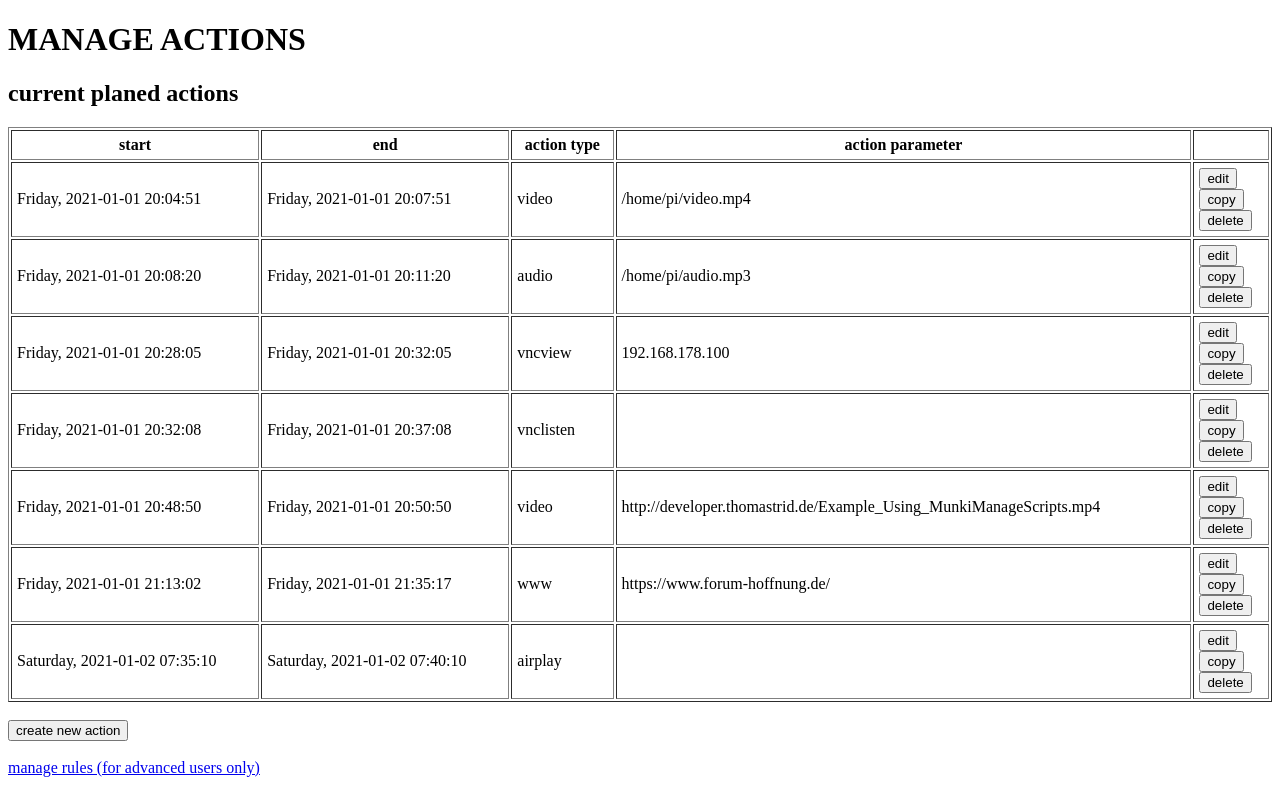
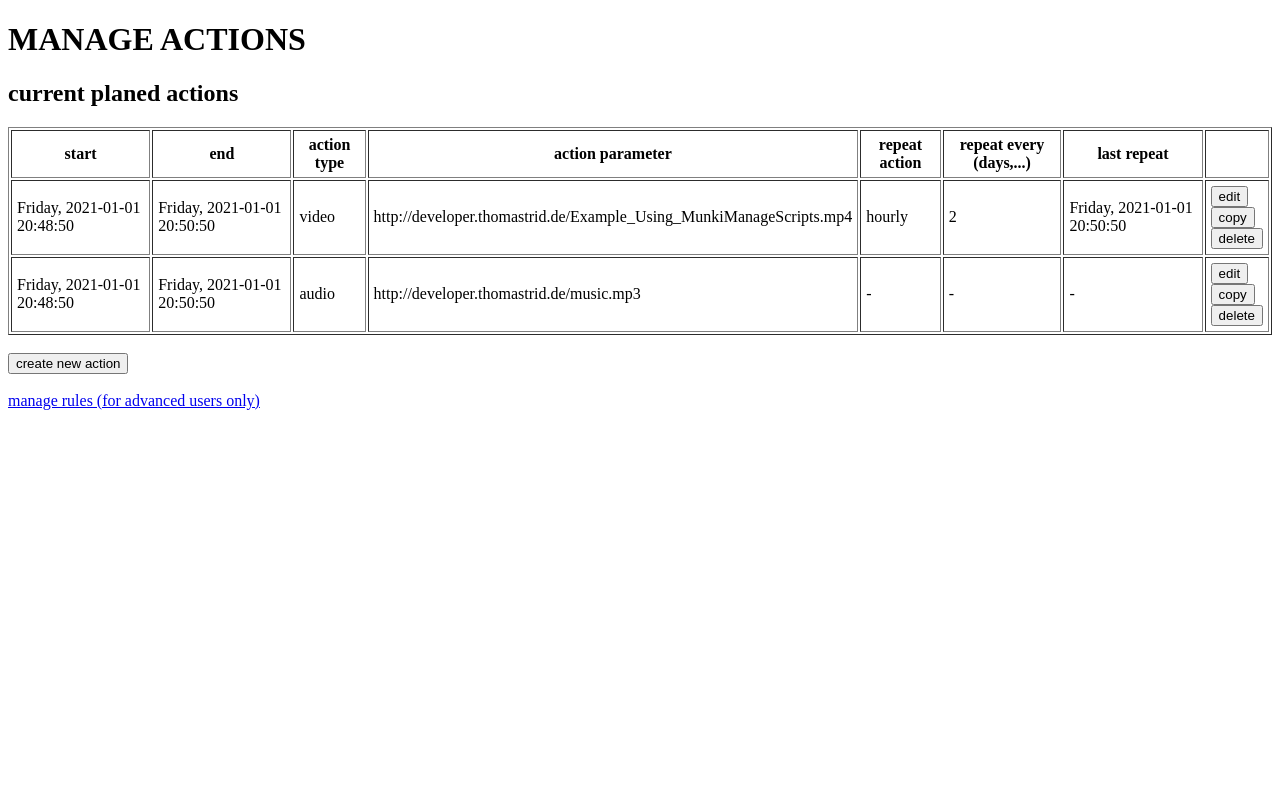
Before and after one commit to tm-dd/RPiPC, a PHP site: page /index.php in a window 1280 px wide. Run offline with PHP 8.4, Linux system fonts and the light colour scheme; some libraries are stand-ins or nearby versions.

Commit message:
allow repeating of actions now

```diff
--- a/var/www/html/rpipc/config.php
+++ b/var/www/html/rpipc/config.php
@@ -35,7 +35,7 @@
     // CSV settings
     $csvDelimiterChar=';';
     $csvEnclosureChar='"';
-    $lastCsvLine="# rpipc,version=1\n";
+    $lastCsvLine="# rpipc,version=2\n";
 
     // security setting (set to 'y' to allow to change the commands)
     $allowManageRules='y';
--- a/var/www/html/rpipc/functions.php
+++ b/var/www/html/rpipc/functions.php
@@ -327,6 +327,18 @@ function chooseActionType($currentAction,$actionRules)
     echo "</select>\n";
 }
 
+// get a list of values
+function chooseVaulue($currentValue,$arrayOfValues,$valueName)
+{
+    echo "<select size='1' name='$valueName'>\n";
+    if ( $currentValue!='' ) { echo "<option>".$currentValue."</option>\n"; echo "<option>---</option>\n"; }
+    foreach ($arrayOfValues as $value)
+    {
+      echo "<option>".$value."</option>\n";
+    }
+    echo "</select>\n";
+}
+
 // get actions als table
 function printActionsAsTableToEdit($csvValues,$debug)
 {
@@ -343,6 +355,9 @@ function printActionsAsTableToEdit($csvValues,$debug)
   echo "<th>end</th>\n";
   echo "<th>action type</th>\n";
   echo "<th>action parameter</th>\n";
+  echo "<th>repeat action</th>\n";
+  echo "<th>repeat every (days,...)</th>\n";
+  echo "<th>last repeat</th>\n";
   echo "<th>&nbsp;</th>\n";
   echo "</th></tr>\n";
 
@@ -356,6 +371,17 @@ function printActionsAsTableToEdit($csvValues,$debug)
     echo '<td>'; showDateAndTime($dim1val[2]); echo "</td>\n";
     echo '<td>'.$dim1val[3].'</td>'."\n";
     echo '<td>'.$dim1val[4].'</td>'."\n";
+    if ( $dim1val[5] == '-' )
+    {
+    	// show no repeat settings, if "repeat action" is unused (value "-")
+    	echo "<td>-</td>\n<td>-</td>\n<td>-</td>\n";
+    }
+    else
+    {
+		echo '<td>'.$dim1val[5].'</td>'."\n";
+		echo '<td>'.$dim1val[6].'</td>'."\n";
+		echo '<td>'; showDateAndTime($dim1val[7]); echo "</td>\n";
+    }
     echo '<td>';
     echo '<form action="./index.php" method="post"><input type="hidden" name="ID" value="'.$dim1val[0].'">';
     echo '<input type="hidden" name="do" value="showEditAction"><input type="submit" value="edit"></form>'."\n";
@@ -422,7 +448,7 @@ function printActionLineAsTableToEditOrCopy($csvLine,$editOrCopy,$actionRules)
 {
 
     // for new actions, only
-    if ($csvLine=='') { $csvLine=array('-1',time(),(time()+300),'*** please choose ***',''); }
+    if ($csvLine=='') { $csvLine=array('-1',time(),(time()+300),'*** please choose ***','','no repeat','-',(time()+300)); }
 
     // start the table
     echo "\n<table align=\"center\" border=1 width=\"100%\" cellpadding=\"5\">\n";
@@ -438,9 +464,14 @@ function printActionLineAsTableToEditOrCopy($csvLine,$editOrCopy,$actionRules)
     echo "<th>start</th>\n";
     echo "<th>end</th>\n";
     echo "<th>action type</th>\n";
-    echo "<th>action parameter (only one string is possible)</th>\n";
+    echo "<th>action parameter (only one string)</th>\n";
+    echo "<th>repeat action</th>\n";
+    echo "<th>repeat every (days,...)</th>\n";
+    echo "<th>last repeat</th>\n";
     echo "<th>&nbsp;</th>\n";
     echo "</tr>\n";
+
+    $repeatValues=array('hourly','daily','weekly','monthly');
 
     // values of the line
     echo '<tr>'."\n";
@@ -448,6 +479,9 @@ function printActionLineAsTableToEditOrCopy($csvLine,$editOrCopy,$actionRules)
     echo '<td align="center">'; inputDateAndTime($csvLine[2],'e'); echo "</td>\n";
     echo '<td align="center">'; chooseActionType($csvLine[3],$actionRules);'</td>'."\n";
     echo '<td align="center"><input type="text" size="40" name="actionValue" value="'.$csvLine[4].'"></td>'."\n";
+    echo '<td align="center">'; chooseVaulue($csvLine[5],$repeatValues,'repeatAction');'</td>'."\n";
+    echo '<td align="center">'; printSelectField("repeatEvery",$csvLine[6],1,31); '</td>'."\n";
+    echo '<td align="center">'; inputDateAndTime($csvLine[7],'l'); echo "</td>\n";
 
     if ($editOrCopy=='edit') { echo '<td align="center"><input type="submit" value="EDIT ACTION"></td>'."\n"; }
     if ($editOrCopy=='copy') { echo '<td align="center"><input type="submit" value="CREATE ACTION"></td>'."\n"; }
@@ -519,6 +553,9 @@ function printActionLineAsTableToDelete($csvLine)
     echo "<th>end</th>\n";
     echo "<th>action type</th>\n";
     echo "<th>action parameters</th>\n";
+    echo "<th>repeat action</th>\n";
+    echo "<th>repeat every (days,...)</th>\n";
+    echo "<th>last repeat</th>\n";
     echo "<th>&nbsp;</th>\n";
     echo "</tr>\n";
 
@@ -528,6 +565,17 @@ function printActionLineAsTableToDelete($csvLine)
     echo '<td>'; showDateAndTime($csvLine[2]); echo "</td>\n";
     echo '<td>'.$csvLine[3]."</td>\n";
     echo '<td>'.$csvLine[4]."</td>\n";
+    if ( $csvLine[5] == '-' )
+    {
+    	// show no repeat settings, if "repeat action" is unused (value "-")
+    	echo "<td>-</td>\n<td>-</td>\n<td>-</td>\n";
+    }
+    else
+    {
+		echo '<td>'.$csvLine[5].'</td>'."\n";
+		echo '<td>'.$csvLine[6].'</td>'."\n";
+		echo '<td>'; showDateAndTime($csvLine[7]); echo "</td>\n";
+    }
     echo '<td><input type="submit" value="DELETE NOW"></td>'."\n";
 
     echo "</tr>\n";
--- a/var/www/html/rpipc/index.php
+++ b/var/www/html/rpipc/index.php
@@ -60,7 +60,14 @@
         if (isset($_POST['esecond'])) { $esecond=$_POST['esecond']; } else { $esecond=0; }
         if (isset($_POST['actionType'])) { $actionType=$_POST['actionType']; } else { $actionType=0; }
         if (isset($_POST['actionValue'])) { $actionValue=$_POST['actionValue']; } else { $actionValue=0; }
-
+        if (isset($_POST['repeatAction'])) { $repeatAction=$_POST['repeatAction']; } else { $repeatAction=0; }
+        if (isset($_POST['actionValue'])) { $repeatEvery=$_POST['repeatEvery']; } else { $repeatEvery=0; }
+        if (isset($_POST['lyear'])) { $lyear=$_POST['lyear']; } else { $lyear=0; }
+        if (isset($_POST['lmonth'])) { $lmonth=$_POST['lmonth']; } else { $lmonth=0; }
+        if (isset($_POST['lday'])) { $lday=$_POST['lday']; } else { $lday=0; }
+        if (isset($_POST['lhour'])) { $lhour=$_POST['lhour']; } else { $lhour=0; }
+        if (isset($_POST['lminute'])) { $lminute=$_POST['lminute']; } else { $lminute=0; }
+        if (isset($_POST['lsecond'])) { $lsecond=$_POST['lsecond']; } else { $lsecond=0; }
 
 /*****************
 
@@ -139,7 +146,9 @@
 
                 $begin=getTimpstampOfDateTimeSting("$byear-$bmonth-$bday $bhour:$bminute:$bsecond");
                 $end=getTimpstampOfDateTimeSting("$eyear-$emonth-$eday $ehour:$eminute:$esecond");
-                $newLine = array("$ID","$begin","$end","$actionType","$actionValue");
+                $repeatEnd=getTimpstampOfDateTimeSting("$lyear-$lmonth-$lday $lhour:$lminute:$lsecond");
+                if (($repeatAction=='---')||($repeatAction=='no repeat')) { $repeatAction='-'; }
+                $newLine = array("$ID","$begin","$end","$actionType","$actionValue","$repeatAction","$repeatEvery","$repeatEnd");
 
                 editValueInCsvFile($csvFilePath,$csvValues,'edit',$ID,$newLine,$lastCsvLine,$csvDelimiterChar,$csvEnclosureChar);
 
@@ -161,7 +170,9 @@
                 $newId=getNextFreeID($csvValues);
                 $begin=getTimpstampOfDateTimeSting("$byear-$bmonth-$bday $bhour:$bminute:$bsecond");
                 $end=getTimpstampOfDateTimeSting("$eyear-$emonth-$eday $ehour:$eminute:$esecond");
-                $newLine = array("$newId","$begin","$end","$actionType","$actionValue");
+                $repeatEnd=getTimpstampOfDateTimeSting("$lyear-$lmonth-$lday $lhour:$lminute:$lsecond");
+                if (($repeatAction=='---')||($repeatAction=='no repeat')) { $repeatAction='-'; }
+                $newLine = array("$newId","$begin","$end","$actionType","$actionValue","$repeatAction","$repeatEvery","$repeatEnd");
 
                 editValueInCsvFile($csvFilePath,$csvValues,'createNew',$newId,$newLine,$lastCsvLine,$csvDelimiterChar,$csvEnclosureChar);
 
--- a/var/www/html/rpipc/plan.csv
+++ b/var/www/html/rpipc/plan.csv
@@ -1,8 +1,3 @@
-"3";"1609531491";"1609531671";"video";"/home/pi/video.mp4"
-"4";"1609531700";"1609531880";"audio";"/home/pi/audio.mp3"
-"5";"1609532885";"1609533125";"vncview";"192.168.178.100"
-"6";"1609533128";"1609533428";"vnclisten";" "
-"1";"1609534130";"1609534250";"video";"http://developer.thomastrid.de/Example_Using_MunkiManageScripts.mp4"
-"2";"1609535582";"1609536917";"www";"https://www.forum-hoffnung.de/"
-"7";"1609572910";"1609573210";"airplay";" "
-# rpipc,version=1
+"1";"1609534130";"1609534250";"video";"http://developer.thomastrid.de/Example_Using_MunkiManageScripts.mp4";"hourly";"2";"1609534250"
+"2";"1609534130";"1609534250";"audio";"http://developer.thomastrid.de/music.mp3";"-";"1";"1642279850"
+# rpipc,version=2
```
Also changed, not shown: README.md, 2 other files.
